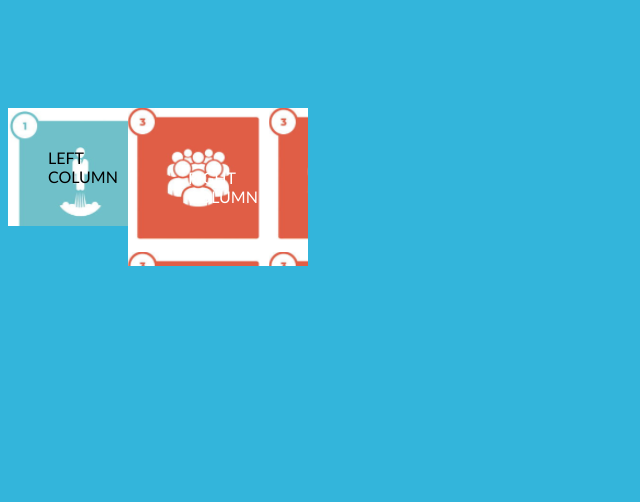
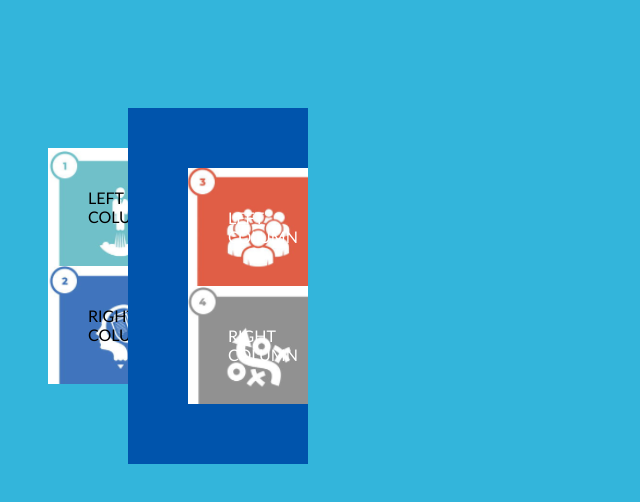
Before and after one commit to Mandrijauskaite/8-kalnai, a website: page index.html in a window 1280 px wide. Shown: the whole page, without its empty margins (0-640 px from the left). Drawn offline with Linux system fonts and the light colour scheme.

Commit message:
maincss new

```diff
--- a/CSS/main.css
+++ b/CSS/main.css
@@ -10,19 +10,49 @@ body {
     margin-left: calc(50%-400px);
 }
 
-.container > .left-column {
+.container > .left {
     width: 40px;
     padding: 40px;
     float: left;
     background-color: #33b5db;
+}
+
+.container > .left > .left-column {
+    width: 40px;
+    padding: 40px;
+    float: left;
+    background-color: red;
     background-image: url(../img/client.png);
 }
 
-.container > .right-column {
+.container > .left > .right-column {
+    width: 40px;
+    padding: 40px;
+    float: left;
+    background-color:yellow;
+    background-image: url(../img/messaging.png);
+}
+
+.container > .right {
     width: 60px;
     padding: 60px;
     float: left;
     background-color: #0054ac;
-    background-image: url(../img/sales.png);
     color: #fff;
 }
+
+.container > .right > .left-column {
+    width: 40px;
+    padding: 40px;
+    float: left;
+    background-color: orange;
+    background-image: url(../img/sales.png);
+}
+
+.container > .right > .right-column {
+    width: 40px;
+    padding: 40px;
+    float: left;
+    background-color: orchid;
+    background-image: url(../img/campaign.png);
+}
--- a/index.html
+++ b/index.html
@@ -14,8 +14,14 @@
 
 <body>
     <main class="container">
-        <div class="left-column">LEFT COLUMN</div>
-        <div class="right-column">RIGHT COLUMN</div>
+        <div class="left">
+            <div class="left-column">LEFT COLUMN</div>
+            <div class="right-column">RIGHT COLUMN</div>
+        </div>
+        <div class="right">
+            <div class="left-column">LEFT COLUMN</div>
+            <div class="right-column">RIGHT COLUMN</div>
+        </div>
     </main>
 </body>
 
```
